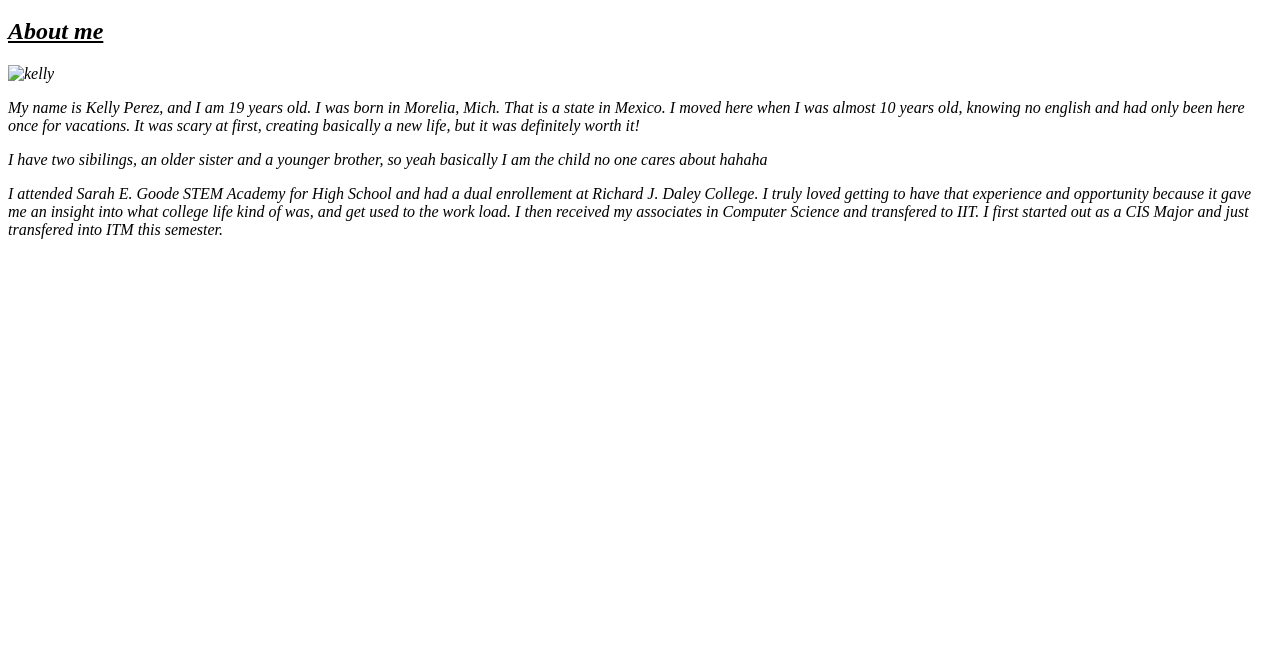
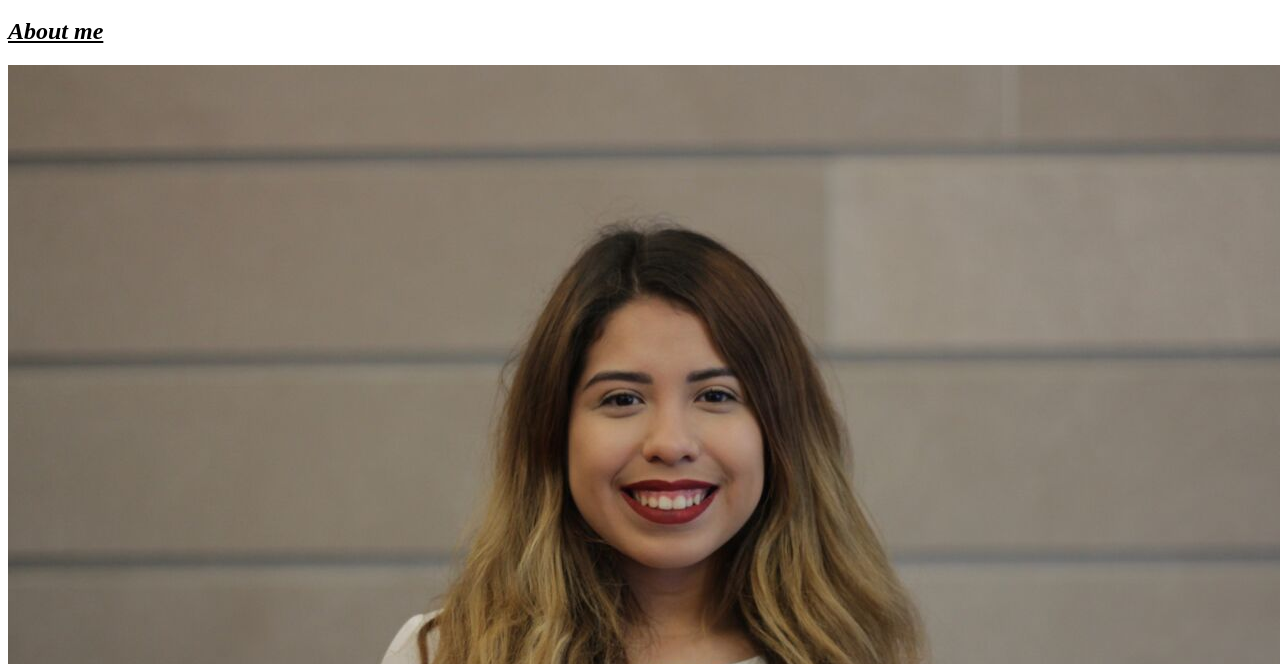
Before and after one commit to kellisse/Project1, a plain HTML site: page index.html in a window 1280 px wide. Shown: the part 136-800 px from the top of the page. Drawn offline with Linux system fonts and the light colour scheme.

Commit message:
picture edit

```diff
--- a/index.html
+++ b/index.html
@@ -12,7 +12,7 @@
           <li><a href="MyResume.html">My Resume</a></li>
       <em>
       <h2> <u> About me </u> </h2>
-      <img src="Perez_Kelly_preview.jpeg" alt="kelly">
+      <img src="Pictures/Perez_Kelly_preview.jpeg" alt="kelly">
       <p>
         My name is Kelly Perez, and I am 19 years old.  I was born in Morelia, Mich. That is a state in Mexico. I moved here when I was almost 10 years old, knowing no english and had only been here once for vacations. It was scary at first, creating basically a new life, but it was definitely worth it!
       </p>
```
